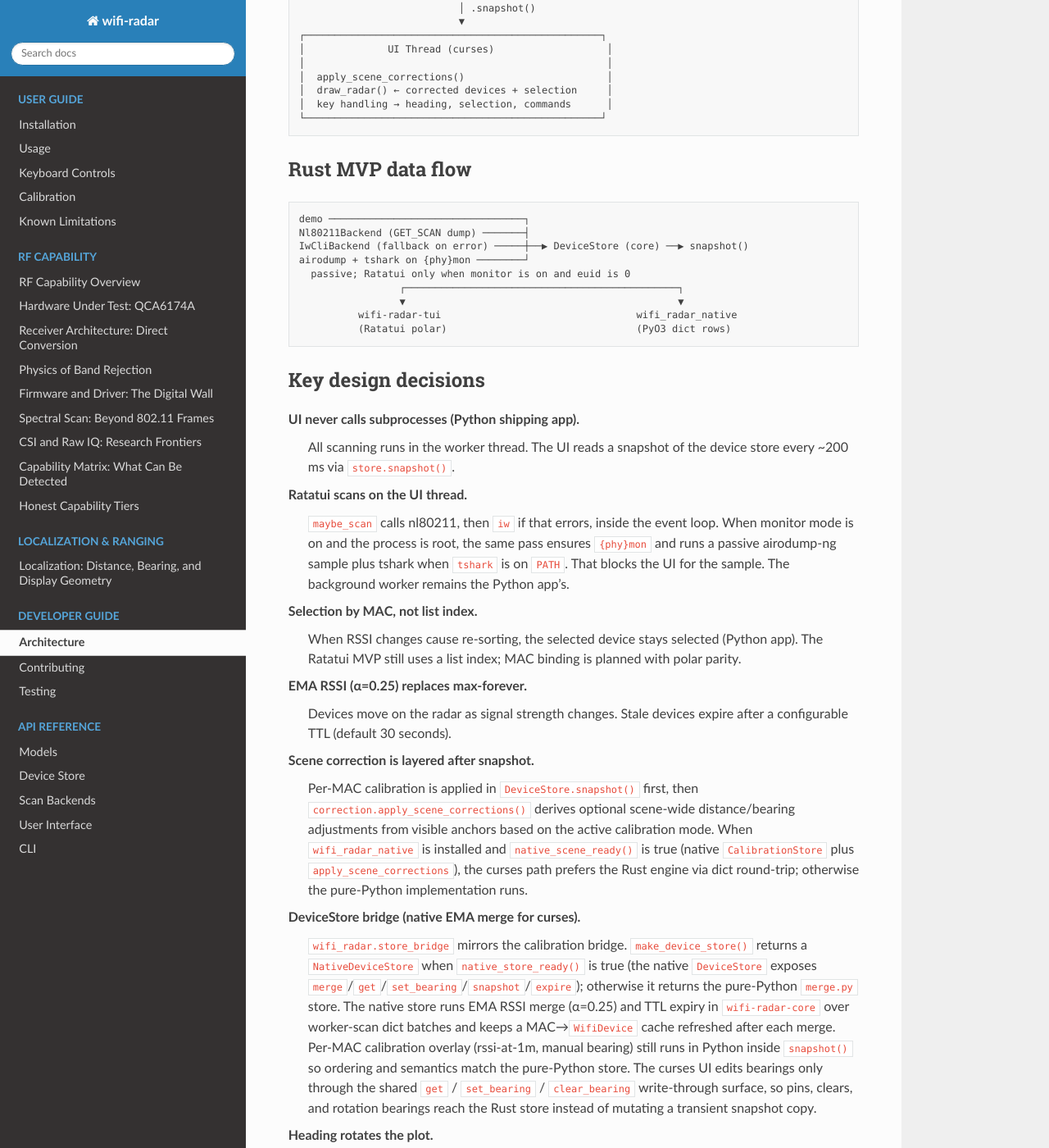
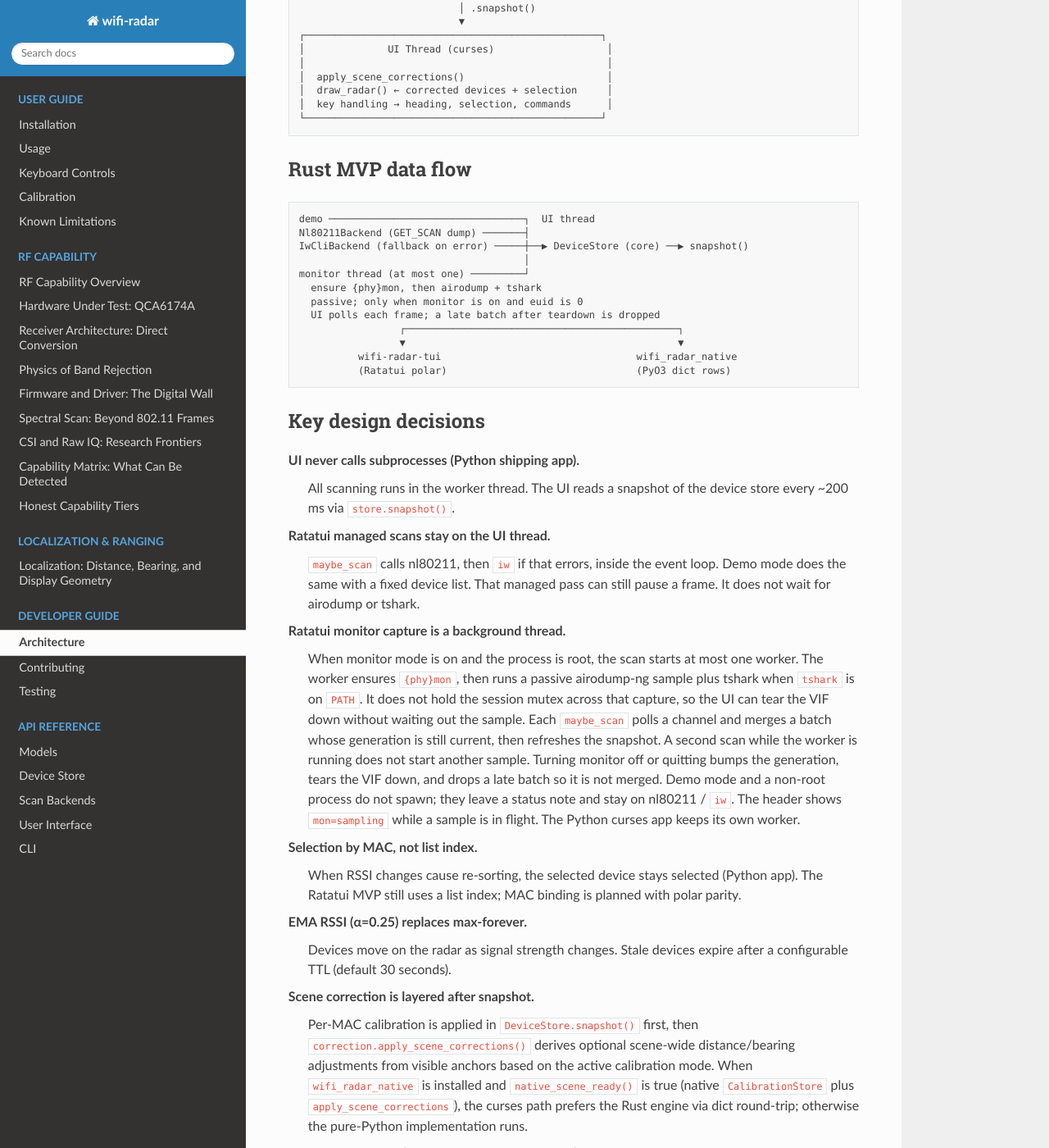
Before and after one commit to mkhellat/wifi-radar, a Sphinx documentation site: the page built from docs/dev/architecture.rst, in a window 1280 px wide and 1400 px high, scrolled down 1459 px. Shown: the whole window at 82% size. Built offline with Sphinx 7.4.7 and the Read the Docs theme 3.1.0, drawn with Linux system fonts in a browser that asks for light colours; some of the changed text lies outside the part shown.

Commit message:
docs: split Ratatui monitor capture from the UI thread
architecture.rst still said maybe_scan ensures {phy}mon and runs
airodump-ng plus tshark on the UI thread, and that this blocks the
UI for the sample. The data-flow sketch drew that capture on the
same arrow as nl80211 and iw. Both were true before the worker
landed and are misleading now.

The crate line and the data-flow sketch put nl80211, iw, and the
demo list on the UI thread, and the passive sample on a monitor
thread of which there is at most one. The managed-scan note says
that pass can still pause a frame and does not wait for airodump or
tshark. The monitor note says the worker ensures the VIF, samples
without holding the session mutex across the capture, and returns a
batch the UI polls. A second scan does not start another sample
while one is running. Turning monitor off or quitting bumps the
generation, tears the VIF down, and drops a late batch. Demo and
non-root do not spawn. The header shows mon=sampling while a sample
is in flight. The Python worker is unchanged.

make docs (sphinx-build -W --keep-going) built the HTML tree,
including this page and the install, keys, and limitations edits
from the previous commit. No code change.

```diff
--- a/docs/dev/architecture.rst
+++ b/docs/dev/architecture.rst
@@ -13,7 +13,7 @@ radar) until Ratatui reaches feature parity.
    crates/
      wifi-radar-core/     Models, DeviceStore, ScanBackend trait
      wifi-radar-linux/    Nl80211Backend + IwCliBackend; passive {phy}mon
-     wifi-radar-tui/      Ratatui polar (--demo / -i; nl80211, then monitor)
+     wifi-radar-tui/      Ratatui polar (--demo / -i; nl80211 on the UI thread, monitor on a worker)
      wifi-radar-py/       PyO3 module wifi_radar_native (maturin)
 
    src/wifi_radar/        Shipping Python app (curses + iw/airodump/tshark)
@@ -92,11 +92,14 @@ Rust MVP data flow
 
 .. code-block:: text
 
-   demo ─────────────────────────────────┐
+   demo ─────────────────────────────────┐  UI thread
    Nl80211Backend (GET_SCAN dump) ───────┤
    IwCliBackend (fallback on error) ─────┼──▶ DeviceStore (core) ──▶ snapshot()
-   airodump + tshark on {phy}mon ────────┘
-     passive; Ratatui only when monitor is on and euid is 0
+                                         │
+   monitor thread (at most one) ─────────┘
+     ensure {phy}mon, then airodump + tshark
+     passive; only when monitor is on and euid is 0
+     UI polls each frame; a late batch after teardown is dropped
                     ┌──────────────────────────────────────────────┐
                     ▼                                              ▼
              wifi-radar-tui                                 wifi_radar_native
@@ -109,12 +112,26 @@ Key design decisions
   All scanning runs in the worker thread. The UI reads a snapshot of the
   device store every ~200 ms via ``store.snapshot()``.
 
-**Ratatui scans on the UI thread.**
+**Ratatui managed scans stay on the UI thread.**
   ``maybe_scan`` calls nl80211, then ``iw`` if that errors, inside the
-  event loop. When monitor mode is on and the process is root, the same
-  pass ensures ``{phy}mon`` and runs a passive airodump-ng sample plus
-  tshark when ``tshark`` is on ``PATH``. That blocks the UI for the
-  sample. The background worker remains the Python app's.
+  event loop. Demo mode does the same with a fixed device list. That
+  managed pass can still pause a frame. It does not wait for airodump
+  or tshark.
+
+**Ratatui monitor capture is a background thread.**
+  When monitor mode is on and the process is root, the scan starts at
+  most one worker. The worker ensures ``{phy}mon``, then runs a passive
+  airodump-ng sample plus tshark when ``tshark`` is on ``PATH``. It does
+  not hold the session mutex across that capture, so the UI can tear the
+  VIF down without waiting out the sample. Each ``maybe_scan`` polls a
+  channel and merges a batch whose generation is still current, then
+  refreshes the snapshot. A second scan while the worker is running does
+  not start another sample. Turning monitor off or quitting bumps the
+  generation, tears the VIF down, and drops a late batch so it is not
+  merged. Demo mode and a non-root process do not spawn; they leave a
+  status note and stay on nl80211 / ``iw``. The header shows
+  ``mon=sampling`` while a sample is in flight. The Python curses app
+  keeps its own worker.
 
 **Selection by MAC, not list index.**
   When RSSI changes cause re-sorting, the selected device stays selected
```
